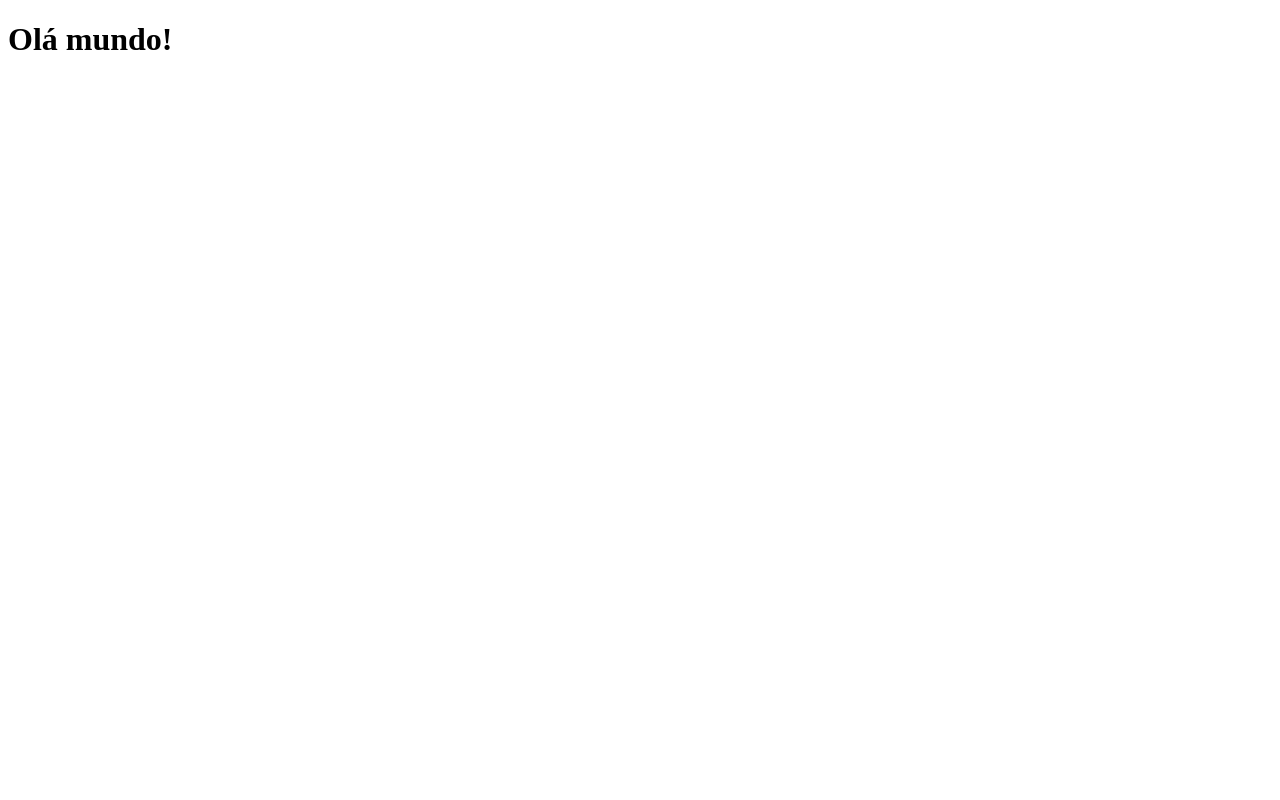
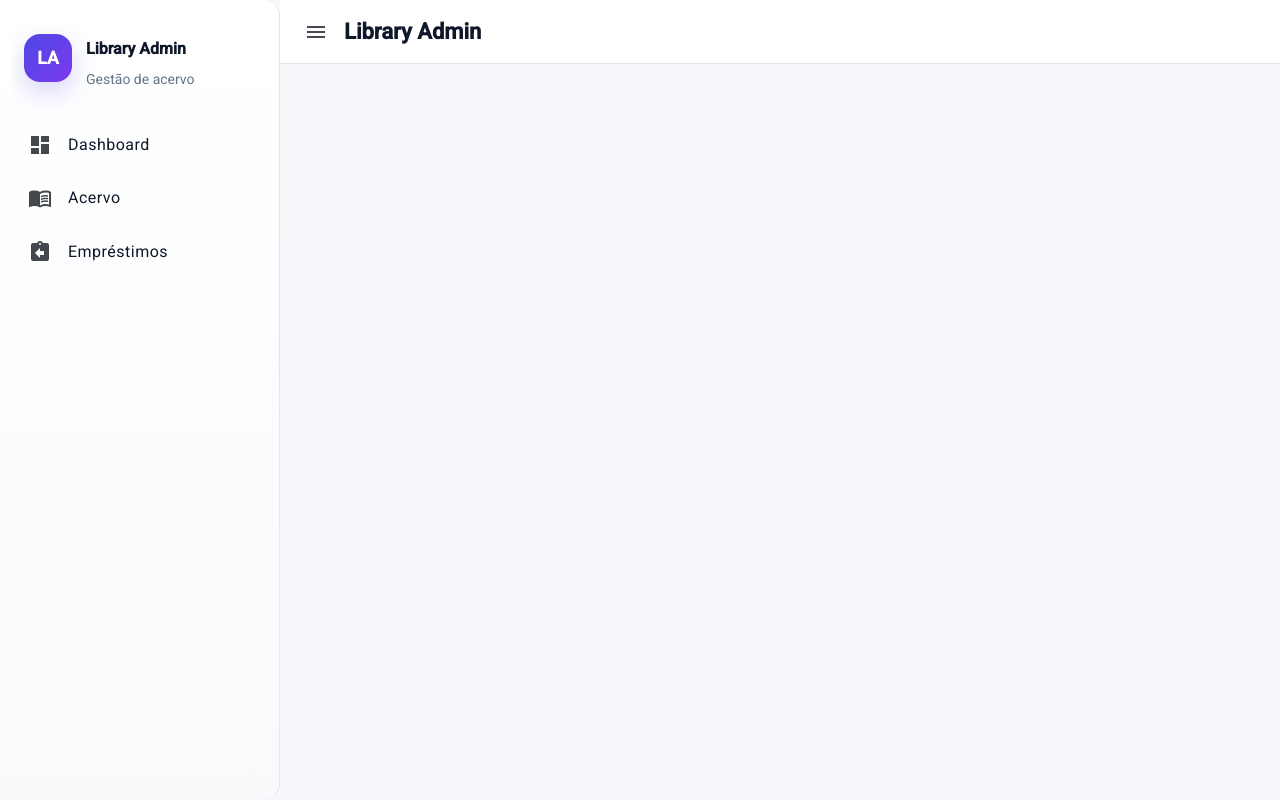
Before and after one commit to nayannelbatista/angular-fiap-course, an Angular app: page / in a window 1280 px wide. Built offline with nearby package versions, Linux system fonts and the light colour scheme.

Commit message:
feat: build application shell with Angular Material

```diff
--- a/package.json
+++ b/package.json
@@ -23,10 +23,12 @@
   "private": true,
   "packageManager": "npm@11.6.2",
   "dependencies": {
+    "@angular/cdk": "^21.2.14",
     "@angular/common": "^21.1.0",
     "@angular/compiler": "^21.1.0",
     "@angular/core": "^21.1.0",
     "@angular/forms": "^21.1.0",
+    "@angular/material": "^21.2.14",
     "@angular/platform-browser": "^21.1.0",
     "@angular/router": "^21.1.0",
     "rxjs": "~7.8.0",
--- a/src/app/app.html
+++ b/src/app/app.html
@@ -1,2 +1 @@
-<h1>Olá mundo!</h1>
 <router-outlet />
--- a/src/app/app.routes.ts
+++ b/src/app/app.routes.ts
@@ -1,3 +1,9 @@
 import { Routes } from '@angular/router';
+import { Shell } from './shell/shell';
 
-export const routes: Routes = [];
+export const routes: Routes = [
+  {
+    path: '',
+    component: Shell
+  }
+];
--- /dev/null
+++ b/src/app/shell/shell.html
@@ -0,0 +1,35 @@
+<mat-sidenav-container class="shell-container">
+  <mat-sidenav #sidenav mode="side" opened class="shell-sidenav">
+    <div class="brand">
+      <div class="brand-badge">LA</div>
+      <div>
+        <h1>Library Admin</h1>
+        <span>Gestāo de acervo</span>
+      </div>
+    </div>
+
+    <mat-nav-list>
+        <a mat-list-item>
+          <mat-icon matListItemIcon>dashboard</mat-icon>
+          <span matListItemTitle>Dashboard</span>
+        </a>
+        <a mat-list-item>
+          <mat-icon matListItemIcon>menu_book</mat-icon>
+          <span matListItemTitle>Acervo</span>
+        </a>
+        <a mat-list-item>
+          <mat-icon matListItemIcon>assignment_return</mat-icon>
+          <span matListItemTitle>Empréstimos</span>
+        </a>
+    </mat-nav-list>
+  </mat-sidenav>
+
+  <mat-sidenav-content>
+    <mat-toolbar class="shell-toolbar">
+      <button matIconButton (click)="sidenav.toggle()" aria-label="Menu de navegaçāo">
+        <mat-icon>menu</mat-icon>
+      </button>
+      <span class="toolbar-title">Library Admin</span>
+    </mat-toolbar>
+  </mat-sidenav-content>
+</mat-sidenav-container>
--- /dev/null
+++ b/src/app/shell/shell.scss
@@ -0,0 +1,88 @@
+:host {
+  --shell-bg: #f6f8fc;
+  --shell-border: #e2e8f0;
+  --shell-accent: #4f46e5;
+  --shell-text: #0f172a;
+  --shell-text-muted: #64748b;
+
+  display: block;
+}
+
+.shell-container {
+  height: 100vh;
+  background: var(--shell-bg);
+}
+
+.shell-sidenav {
+  width: 280px;
+  padding: 1rem 0.75rem;
+  border-right: 1px solid var(--shell-border);
+  background: linear-gradient(180deg, #ffffff 0%, #f8fafc 100%);
+}
+
+.brand {
+  display: flex;
+  align-items: center;
+  gap: 0.875rem;
+  padding: 0.75rem 0.75rem 1.25rem;
+  margin-bottom: 0.75rem;
+
+  h1 {
+    display: block;
+    color: var(--shell-text);
+    font-size: 1rem;
+    line-height: 1.2;
+  }
+
+  span {
+    display: block;
+    color: var(--shell-text-muted);
+    font-size: 0.875rem;
+    margin-top: 0.15rem;
+  }
+}
+
+.brand-badge {
+  width: 48px;
+  height: 48px;
+  border-radius: 16px;
+  display: grid;
+  place-items: center;
+  font-weight: 700;
+  font-size: 1.1rem;
+  color: white;
+  background: linear-gradient(135deg, var(--shell-accent), #7c3aed);
+  box-shadow: 0 10px 24px rgba(79, 70, 229, 0.22);
+}
+
+.shell-toolbar {
+  position: sticky;
+  top: 0;
+  z-index: 2;
+  border-bottom: 1px solid var(--shell-border);
+  background: rgba(255, 255, 255, 0.92);
+  backdrop-filter: blur(8px);
+  color: var(--shell-text);
+}
+
+.toolbar-title {
+  margin-left: 0.5rem;
+  font-weight: 600;
+}
+
+mat-nav-list {
+  padding-top: 0;
+}
+
+a[mat-list-item] {
+  border-radius: 16px;
+  margin-bottom: 0.35rem;
+}
+
+mat-icon[matListItemIcon] {
+  color: var(--mat-sys-on-surface-variant);
+}
+
+[matListItemTitle] {
+  color: var(--shell-text);
+}
--- /dev/null
+++ b/src/app/shell/shell.ts
@@ -0,0 +1,22 @@
+import { Component } from '@angular/core';
+import { MatToolbarModule } from '@angular/material/toolbar';
+import { MatIconModule } from '@angular/material/icon';
+import { MatButtonModule } from '@angular/material/button';
+import { MatSidenavModule } from '@angular/material/sidenav';
+import { MatListModule } from '@angular/material/list';
+
+@Component({
+  selector: 'app-shell',
+  imports: [
+    MatToolbarModule,
+    MatButtonModule,
+    MatIconModule,
+    MatSidenavModule,
+    MatListModule
+  ],
+  templateUrl: './shell.html',
+  styleUrl: './shell.scss',
+})
+export class Shell {
+
+}
--- a/src/index.html
+++ b/src/index.html
@@ -1,11 +1,15 @@
 <!doctype html>
-<html lang="en">
+<html lang="pt-BR">
 <head>
   <meta charset="utf-8">
   <title>Library Admin</title>
   <base href="/">
   <meta name="viewport" content="width=device-width, initial-scale=1">
   <link rel="icon" type="image/x-icon" href="favicon.ico">
+  <link rel="preconnect" href="https://fonts.googleapis.com">
+  <link rel="preconnect" href="https://fonts.gstatic.com" crossorigin>
+  <link href="https://fonts.googleapis.com/css2?family=Roboto:wght@300;400;500&display=swap" rel="stylesheet">
+  <link href="https://fonts.googleapis.com/icon?family=Material+Icons" rel="stylesheet">
 </head>
 <body>
   <app-root></app-root>
--- a/src/styles.scss
+++ b/src/styles.scss
@@ -1 +1,38 @@
+
+// Include theming for Angular Material with `mat.theme()`.
+// This Sass mixin will define CSS variables that are used for styling Angular Material
+// components according to the Material 3 design spec.
+// Learn more about theming and how to use it for your application's
+// custom components at https://material.angular.dev/guide/theming
+@use '@angular/material' as mat;
+
+html {
+  height: 100%;
+  @include mat.theme((
+    color: (
+      primary: mat.$azure-palette,
+      tertiary: mat.$blue-palette,
+    ),
+    typography: Roboto,
+    density: 0,
+  ));
+}
+
+body {
+  // Default the application to a light color theme. This can be changed to
+  // `dark` to enable the dark color theme, or to `light dark` to defer to the
+  // user's system settings.
+  color-scheme: light;
+
+  // Set a default background, font and text colors for the application using
+  // Angular Material's system-level CSS variables. Learn more about these
+  // variables at https://material.angular.dev/guide/system-variables
+  background-color: var(--mat-sys-surface);
+  color: var(--mat-sys-on-surface);
+  font: var(--mat-sys-body-medium);
+
+  // Reset the user agent margin.
+  margin: 0;
+  height: 100%;
+}
 /* You can add global styles to this file, and also import other style files */
```
Also changed, not shown: 2 other files (tests, documents, lock files or other folders).
